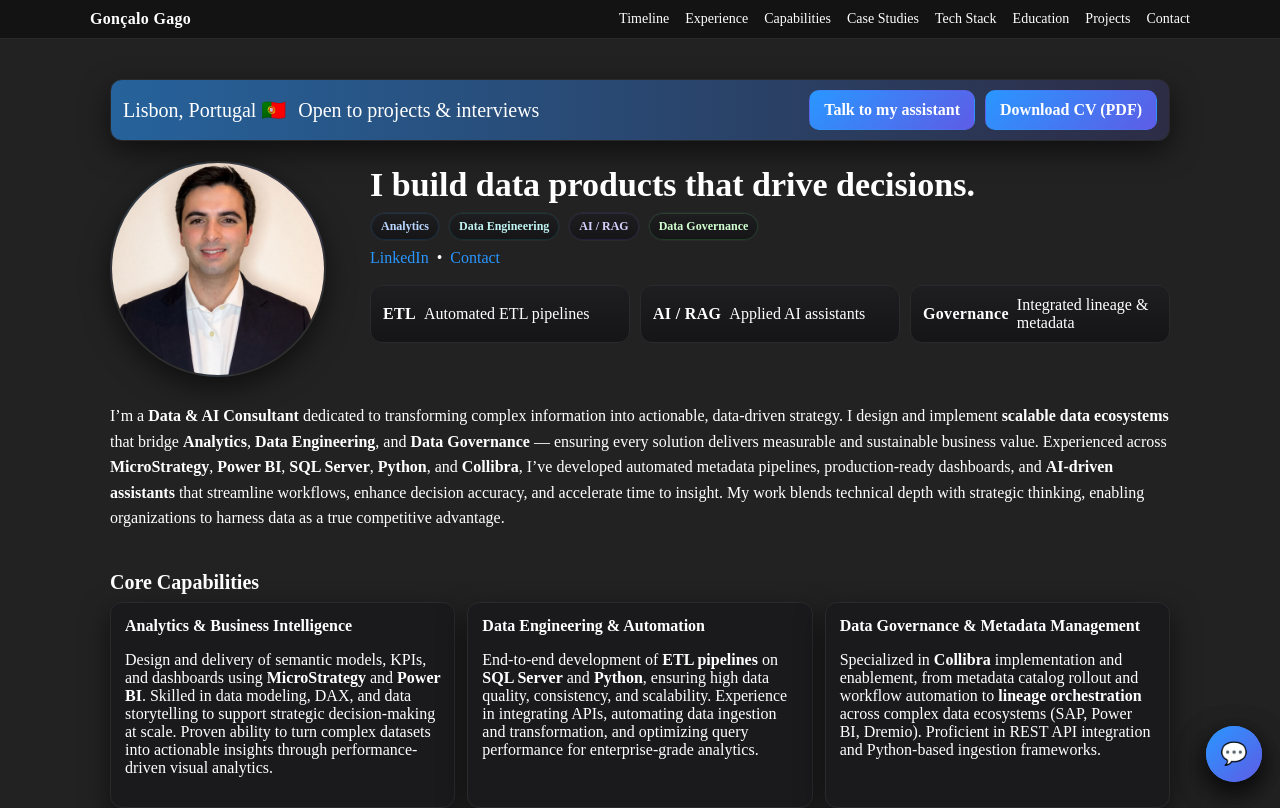
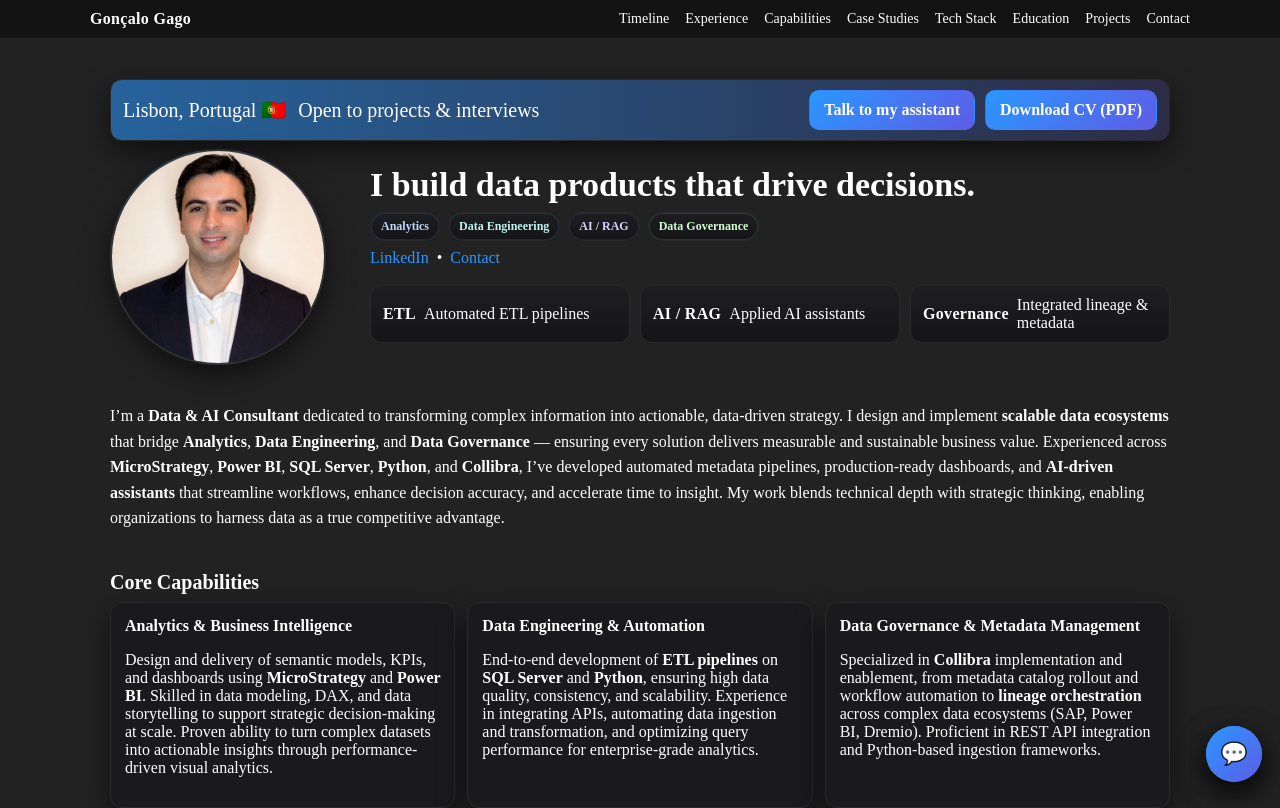
Before and after one commit to goncalogago1/curriculo, a Next.js app: page / in a window 1280 px wide. Shown: the top 808 px of the page. Built offline with nearby package versions, Linux system fonts and the light colour scheme.

Commit message:
Page 75 de commit few

```diff
--- a/app/globals.css
+++ b/app/globals.css
@@ -90,7 +90,9 @@
   width: 90%;
   aspect-ratio: 1 / 1;
   overflow: hidden;
+  top: -12px; /* ajusta: -8px, -10px, -16px */
 }
+
 
 .profile-photo--round {
   border-radius: 9999px;                /* círculo perfeito */
```
